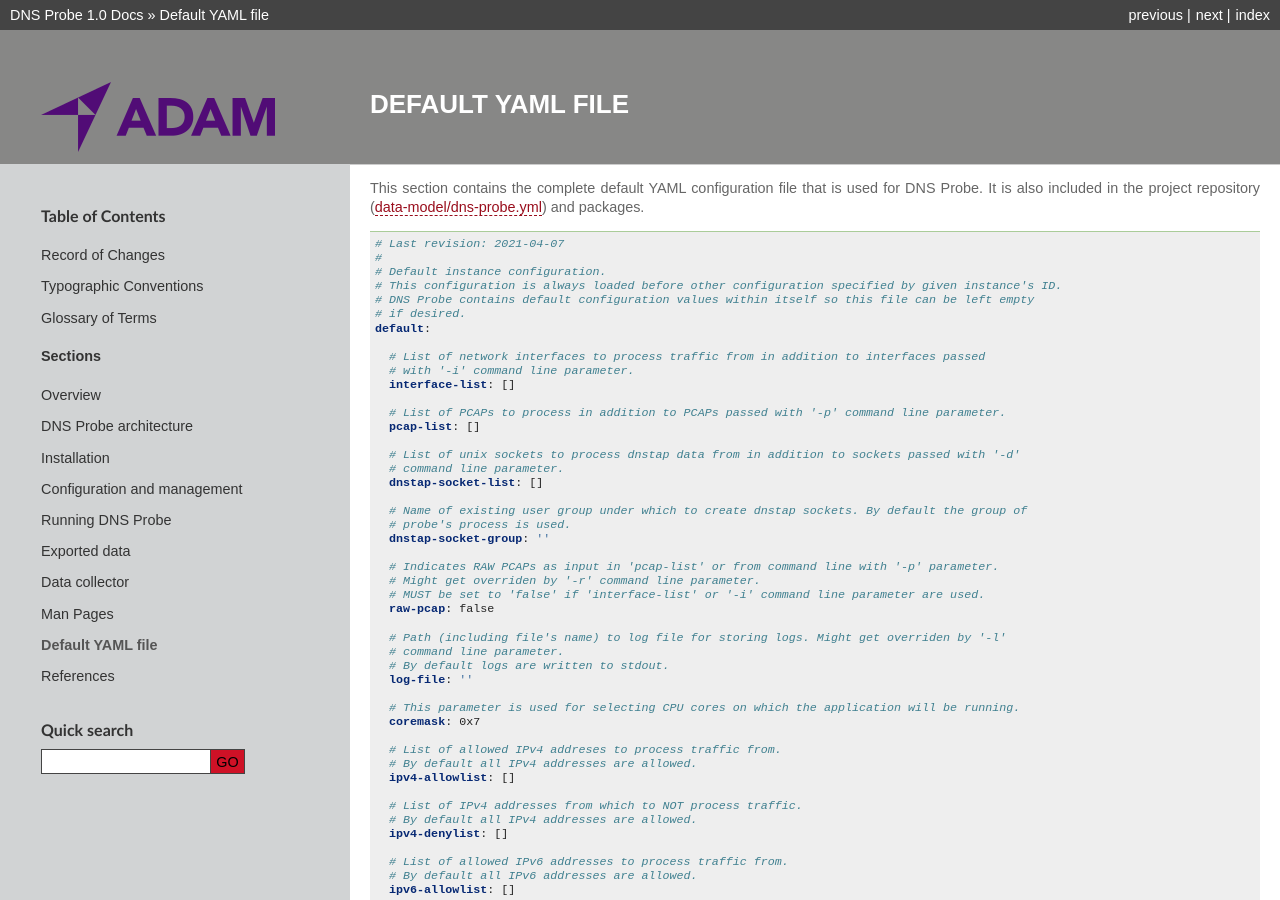
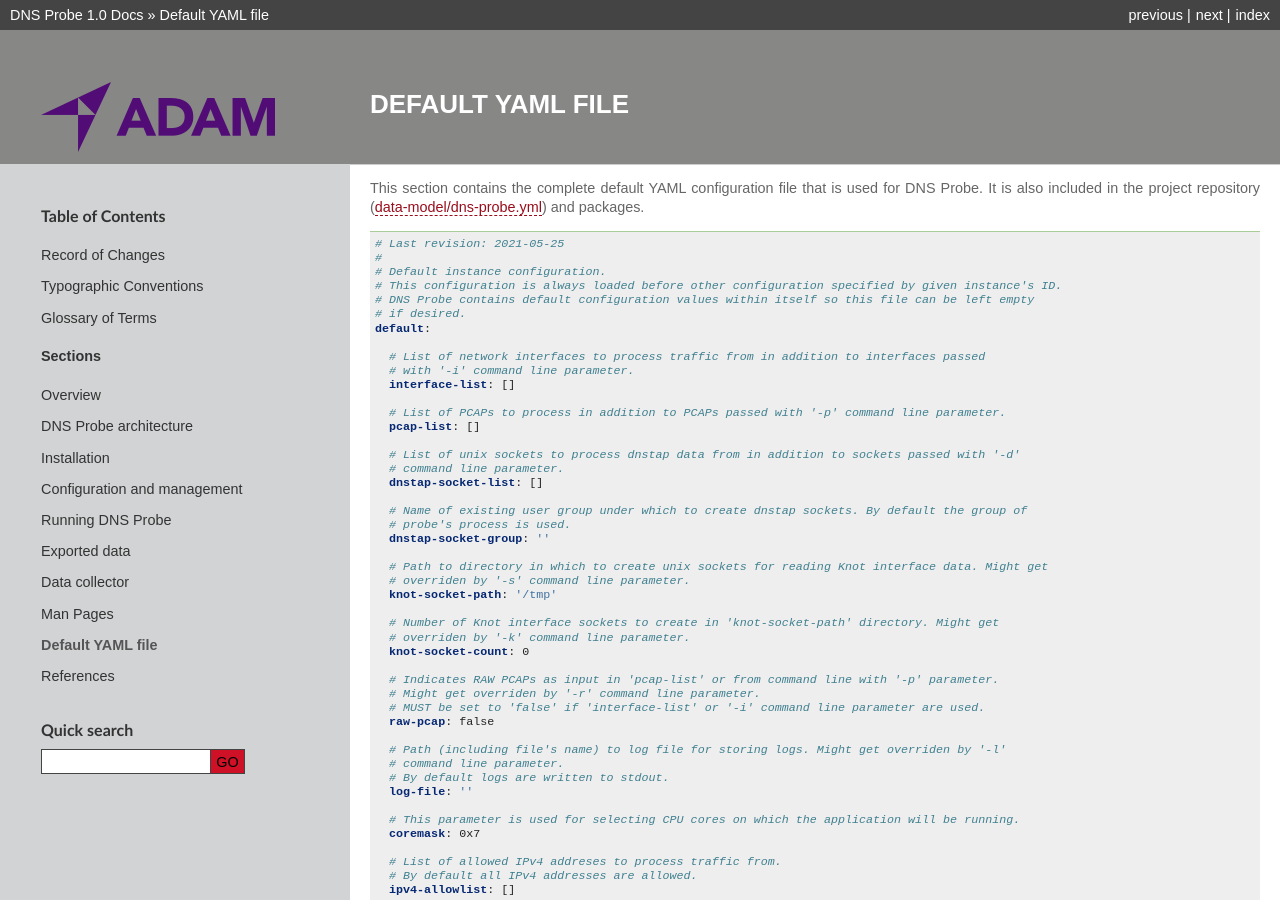
Before and after one commit to CZ-NIC/dns-probe, a Sphinx documentation site: the page built from doc/YAMLfile.rst, in a window 1280 px wide and 900 px high. Built offline with Sphinx 7.4.7, drawn with Linux system fonts in a browser that asks for light colours.

Commit message:
Sphinx: Add mention of Knot interface as possible input format to documentation

```diff
--- a/doc/Architecture.rst
+++ b/doc/Architecture.rst
@@ -50,9 +50,10 @@
 transport protocol. The packet is then assigned to one of the RX queues
 based on this hash value.
 
-Unix sockets for `dnstap <https://dnstap.info/>`_ input are uniformly
-distributed among available worker threads and all traffic from a given
-socket is then processed by its assigned worker thread.
+Unix sockets for `dnstap <https://dnstap.info/>`_ or
+`Knot interface <https://www.knot-dns.cz/docs/3.0/html/modules.html#probe-dns-traffic-probe>`_
+input are uniformly distributed among available worker threads and all traffic from
+a given socket is then processed by its assigned worker thread.
 
 Backends
 ========
--- a/doc/Configuration.rst
+++ b/doc/Configuration.rst
@@ -54,6 +54,8 @@
       |  +--rw anonymize-ip? <boolean>
       |  +--rw encryption? <enumeration>
       |  +--rw key-path? <string>
+      +--rw knot-socket-count? <uint32>
+      +--rw knot-socket-path? <string>
       +--rw log-file? <string>
       +--rw pcap-list?* <string>
       +--rw raw-pcap? <boolean>
@@ -372,6 +374,26 @@
 
    scramble_ips --newkey --type=<encryption> <key_file>
 
+knot-socket-count
+^^^^^^^^^^^^^^^^^
+
+:data-node: ``<instance-id>/knot-socket-count``
+:default: ``0``
+
+Number of Knot interface sockets to create in :ref:`knot-socket-path` directory.
+Might get overriden by `-k` comand line parameter.
+
+.. _knot-socket-path:
+
+knot-socket-path
+^^^^^^^^^^^^^^^^
+
+:data-node: ``<instance-id>/knot-socket-path``
+:default: ``/tmp``
+
+Path to directory in which to create unix sockets for reading Knot interface data.
+Might get overriden by `-s` command line parameter.
+
 .. _location:
 
 location
--- a/doc/Overview.rst
+++ b/doc/Overview.rst
@@ -4,7 +4,7 @@
 
 DNS Probe is a high-speed DNS monitoring software developed as a part of the `ADAM <https://adam.nic.cz/en/>`_ project by CZ.NIC Laboratories in cooperation with Brno University of Technology, Faculty of Information Technology.
 
-DNS Probe is able to extract DNS packets from live network traffic, `pcap <https://en.wikipedia.org/wiki/Pcap>`_ traces or `dnstap <https://dnstap.info/>`_ data supplied by unix sockets, match client queries with the corresponding server responses and export consolidated records about individual DNS transactions.
+DNS Probe is able to extract DNS packets from live network traffic, `pcap <https://en.wikipedia.org/wiki/Pcap>`_ traces, `dnstap <https://dnstap.info/>`_ data supplied by unix sockets or `Knot interface <https://www.knot-dns.cz/docs/3.0/html/modules.html#probe-dns-traffic-probe>`_, match client queries with the corresponding server responses and export consolidated records about individual DNS transactions.
 
 DNS Probe is typically deployed together with a DNS server (autoritative or recursive), capturing and processing the traffic received and sent by the server.
 
--- a/doc/YAMLfile.rst
+++ b/doc/YAMLfile.rst
@@ -9,7 +9,7 @@
 
 .. code-block:: yaml
 
-  # Last revision: 2021-04-07
+  # Last revision: 2021-05-25
   #
   # Default instance configuration.
   # This configuration is always loaded before other configuration specified by given instance's ID.
@@ -31,6 +31,14 @@
     # Name of existing user group under which to create dnstap sockets. By default the group of
     # probe's process is used.
     dnstap-socket-group: ''
+
+    # Path to directory in which to create unix sockets for reading Knot interface data. Might get
+    # overriden by '-s' command line parameter.
+    knot-socket-path: '/tmp'
+
+    # Number of Knot interface sockets to create in 'knot-socket-path' directory. Might get
+    # overriden by '-k' command line parameter.
+    knot-socket-count: 0
 
     # Indicates RAW PCAPs as input in 'pcap-list' or from command line with '-p' parameter.
     # Might get overriden by '-r' command line parameter.
--- a/doc/manpages/dns-probe-af.rst
+++ b/doc/manpages/dns-probe-af.rst
@@ -8,14 +8,14 @@
 Synopsis
 --------
 
-:program:`dns-probe-af` [-i *interface* | -p *pcap* [-r] | -d *socket*] [-l *logfile*] [-n *instance*] [-c *config_file*] [-h]
+:program:`dns-probe-af` [-i *interface* | -p *pcap* [-r] | -d *socket* | -k *knot_count* [-s *knot_path*]] [-l *logfile*] [-n *instance*] [-c *config_file*] [-h]
 
 Description
 -----------
 
 :program:`dns-probe-af` is a network traffic probe that captures DNS queries and corresponding responses and exports them as configurable records about individual DNS transactions.
 
-:program:`dns-probe-af` can either listen on an interface or read packets from a PCAP file or read dnstap data from a unix socket. The :option:`-i`, :option:`-p` and :option:`-d` options are mutually incompatible but either of them can be used repeatedly.
+:program:`dns-probe-af` can either listen on an interface or read packets from a PCAP file or read dnstap data from a unix socket or read Knot interface data from a unix socket. The :option:`-i`, :option:`-p`, :option:`-d` and :option:`-k` options are mutually incompatible but either of them (except :option:`-k`) can be used repeatedly.
 
 Depending on the configuration, :program:`dns-probe-af` exports the transaction records in either Parquet or C-DNS format.
 
@@ -37,6 +37,14 @@
 .. option:: -d socket
 
    Read dnstap input from given unix socket.
+
+.. option:: -k knot_count
+
+   Number of Knot interface sockets to create
+
+.. option:: -s knot_path
+
+   Path to directory in which to create Knot interface sockets. Default ``/tmp``.
 
 .. option:: -l logfile
 
--- a/doc/manpages/dns-probe-dpdk.rst
+++ b/doc/manpages/dns-probe-dpdk.rst
@@ -8,14 +8,14 @@
 Synopsis
 --------
 
-:program:`dns-probe-dpdk` [-i *interface* | -p *pcap* [-r] | -d *socket*] [-l *logfile*] [-n *instance*] [-c *config_file*] [-h]
+:program:`dns-probe-dpdk` [-i *interface* | -p *pcap* [-r] | -d *socket* | -k *knot_count* [-s *knot_path*]] [-l *logfile*] [-n *instance*] [-c *config_file*] [-h]
 
 Description
 -----------
 
 :program:`dns-probe-dpdk` is a network traffic probe that captures DNS queries and corresponding responses and exports them as configurable records about individual DNS transactions.
 
-:program:`dns-probe-dpdk` can either listen on an interface or read packets from a PCAP file or read dnstap data from a unix socket. The :option:`-i`, :option:`-p` and :option:`-d` options are mutually incompatible but either of them can be used repeatedly.
+:program:`dns-probe-dpdk` can either listen on an interface or read packets from a PCAP file or read dnstap data from a unix socket or read Knot interface data from a unix socket. The :option:`-i`, :option:`-p`, :option:`-d` and :option:`-k` options are mutually incompatible but either of them (except :option:`-k`) can be used repeatedly.
 
 Depending on the configuration, :program:`dns-probe-dpdk` exports the transaction records in either Parquet or C-DNS format.
 
@@ -37,6 +37,14 @@
 .. option:: -d socket
 
    Read dnstap input from given unix socket.
+
+.. option:: -k knot_count
+
+   Number of Knot interface sockets to create
+
+.. option:: -s knot_path
+
+   Path to directory in which to create Knot interface sockets. Default ``/tmp``.
 
 .. option:: -l logfile
 
```
